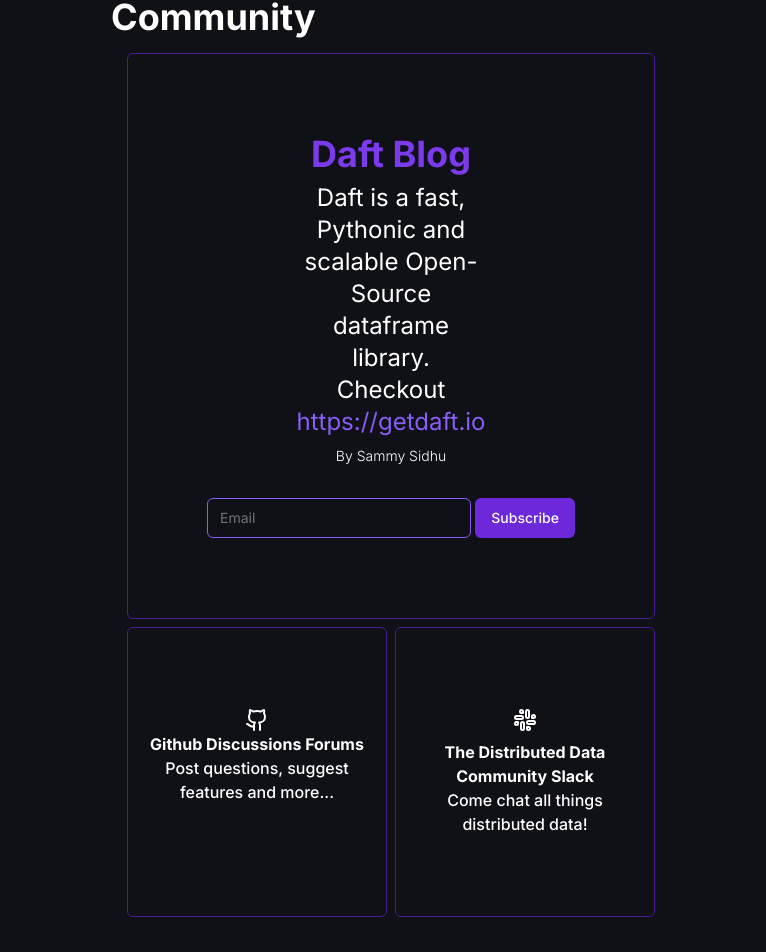
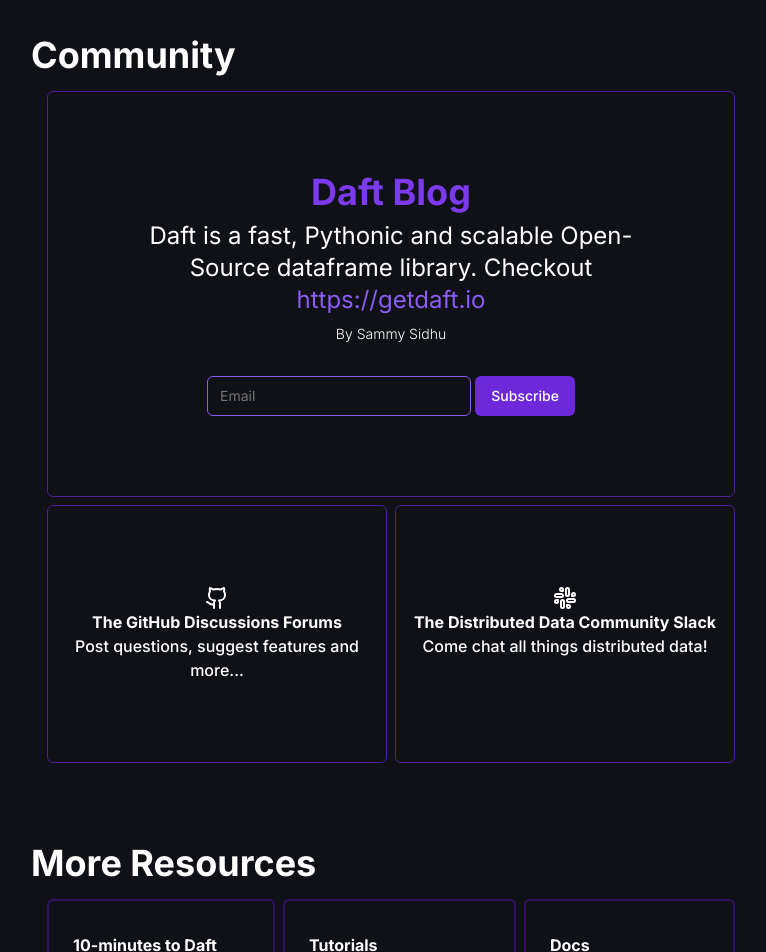
Before and after one commit to tanayvaswani/daft-landing-page, a Next.js app: page / in a window 1280 px wide. Shown: the part 968-1920 px from the top of the page, without its empty margins (289-1055 px from the left). Built offline with nearby package versions, Linux system fonts and the light colour scheme.

Commit message:
some more changes

```diff
--- a/app/(root)/page.tsx
+++ b/app/(root)/page.tsx
@@ -5,12 +5,11 @@
 import GetStarted from "@/components/get-started";
 import Integrations from "@/components/integrations";
 import MoreResources from "@/components/more-resources";
-import Background from "@/components/ui/background";
 import UseCases from "@/components/use-cases";
 
 export default function RootPage() {
   return (
-    <div className="md:px-80 md:pt-20 px-8 pt-2">
+    <div className="lg:md:px-60 md:px-80 md:pt-20 px-8 pt-2">
       <AboutSection />
       <GetStarted />
       <Community />
--- a/components/community.tsx
+++ b/components/community.tsx
@@ -14,7 +14,7 @@
           <h1 className="text-center text-3xl md:text-4xl font-bold mb-2 text-violet-600">
             Daft Blog
           </h1>
-          <p className="text-center md:px-60 md:text-2xl mb-2">
+          <p className="text-center lg:px-20 md:px-60 md:text-2xl mb-2">
             Daft is a fast, Pythonic and scalable Open-Source dataframe library.
             Checkout{" "}
             <Link
@@ -33,9 +33,9 @@
               href="https://github.com/Eventual-Inc/Daft/discussions"
               className="flex flex-col items-center"
             >
-              <Github className="text-6xl"/>
+              <Github />
               <p className="text-center font-bold hover:font-extrabold">
-                Github Discussions Forums
+                The GitHub Discussions Forums
               </p>
               <p className="text-center font-medium">
                 Post questions, suggest features and more...
@@ -47,7 +47,7 @@
               href="https://dist-data.slack.com/join/shared_invite/zt-1t44ss4za-1rtsJNIsQOnjlf8BlG05yw#/shared-invite/email"
               className="flex flex-col items-center"
             >
-              <Slack className="mb-2" />
+              <Slack />
               <p className="text-center font-bold hover:font-extrabold">
               The Distributed Data Community Slack
               </p>
--- a/components/ui/card.tsx
+++ b/components/ui/card.tsx
@@ -56,7 +56,7 @@
         className="pointer-events-none absolute -inset-px hidden opacity-0 transition duration-300 sm:block"
         style={{
           opacity,
-          background: `radial-gradient(400px circle at ${position.x}px ${position.y}px, rgba(46, 16, 101, .3), transparent 40%)`,
+          background: `radial-gradient(400px circle at ${position.x}px ${position.y}px, rgba(46, 16, 101, .4), transparent 40%)`,
         }}
       />
       {children}
--- a/components/ui/integrations-card.tsx
+++ b/components/ui/integrations-card.tsx
@@ -6,7 +6,7 @@
 const IntegrationCard = ({ title, description }: IIntegrationCard) => {
   return (
     <div className="border-2 border-violet-950 rounded-md px-12 py-8">
-      <p className="font-bold text-lg">{title}</p>
+      <p className="font-bold text-lg pb-2">{title}</p>
       <p className="pb-2">{description}</p>
     </div>
   );
--- a/components/ui/resource-card.tsx
+++ b/components/ui/resource-card.tsx
@@ -16,7 +16,7 @@
 }: IResourceCard) => {
   return (
     <div className="border-2 border-violet-950 rounded-md px-6 py-8">
-      <p className="font-bold">{title}</p>
+      <p className="font-bold pb-2">{title}</p>
       <p className="pb-2">{description}</p>
       <Link href={link}>
         <Button variant="link" className="text-violet-600 p-[-4]">{linkName}</Button>
```
